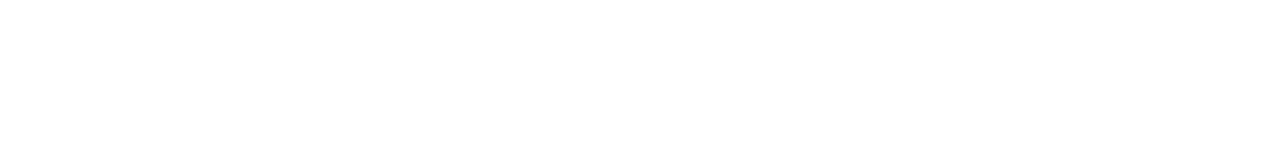
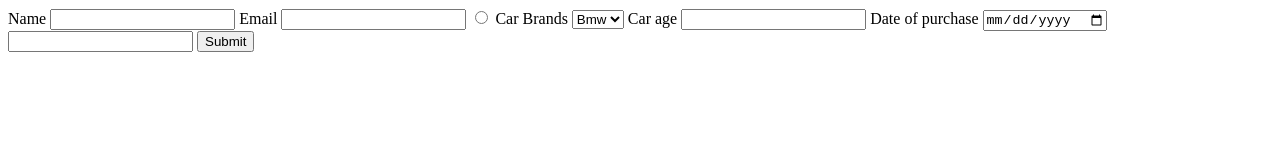
Before and after one commit to acciojob/car-insurance-form-Abhi70815, a website: page main.html in a window 1280 px wide. Drawn offline with Linux system fonts and the light colour scheme.

Commit message:
created a submission

```diff
--- a/main.html
+++ b/main.html
@@ -8,6 +8,31 @@
 
 <body>
 	<!-- the entire body must be written by student -->
+	<label for="name">Name</label>
+	<input type="text" id="name" required>
+
+	<label for="email">Email</label>
+	<input type="email" id="email" required>
+
+	<label for="male"></label>
+	<input type="radio" id="male" required>
+
+<label for="cars">Car Brands</label>
+	<select id="cars">
+		<option>Bmw</option>
+		<option>Audi</option>
+
+	</select>
+
+	<label for="carage">Car age</label>
+	<input type="number" id="carage" required>
+
+	<label for="dop">Date of purchase</label>
+	<input type="date" id="dop" required>
+
+	<label for="password"></label>
+	<input type="password" id="password" required>
+	<button type="submit">Submit</button>
     <script type="text/javascript" src="./script.js">
 </script>
 
```
